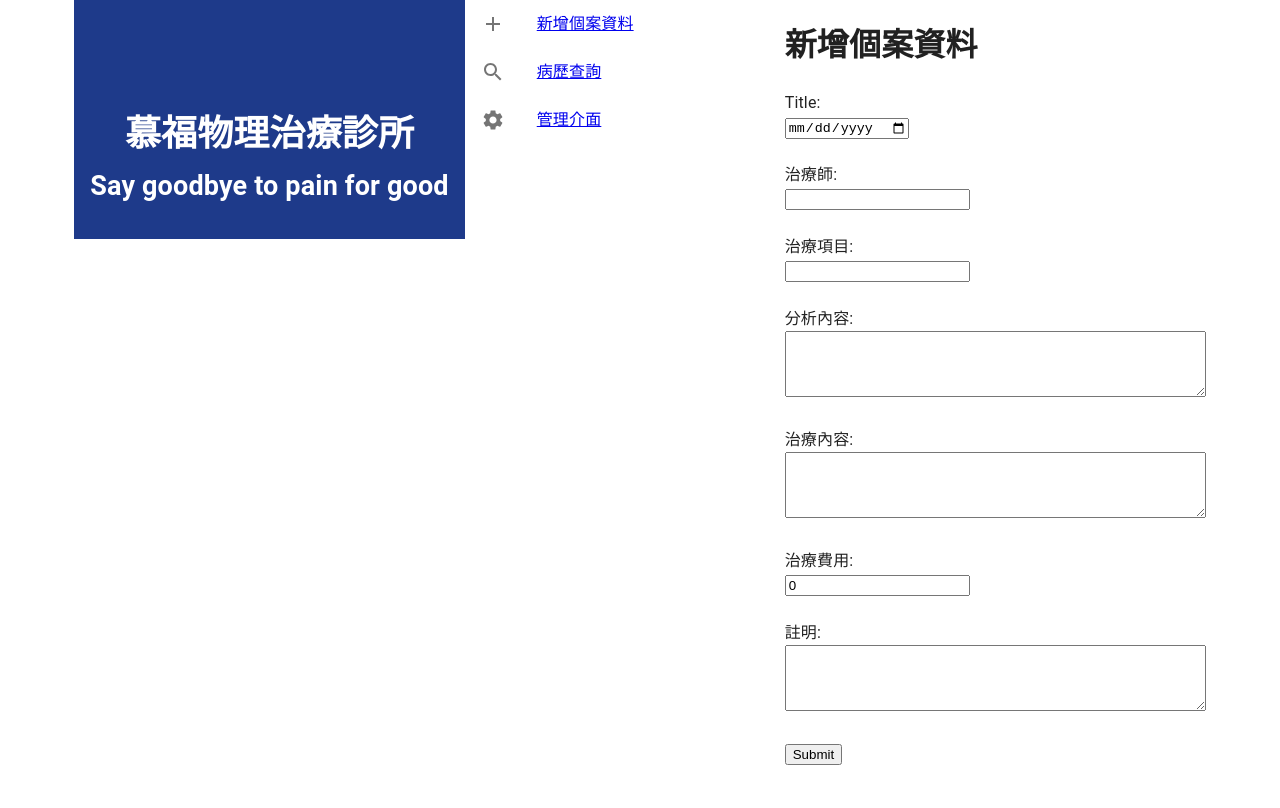
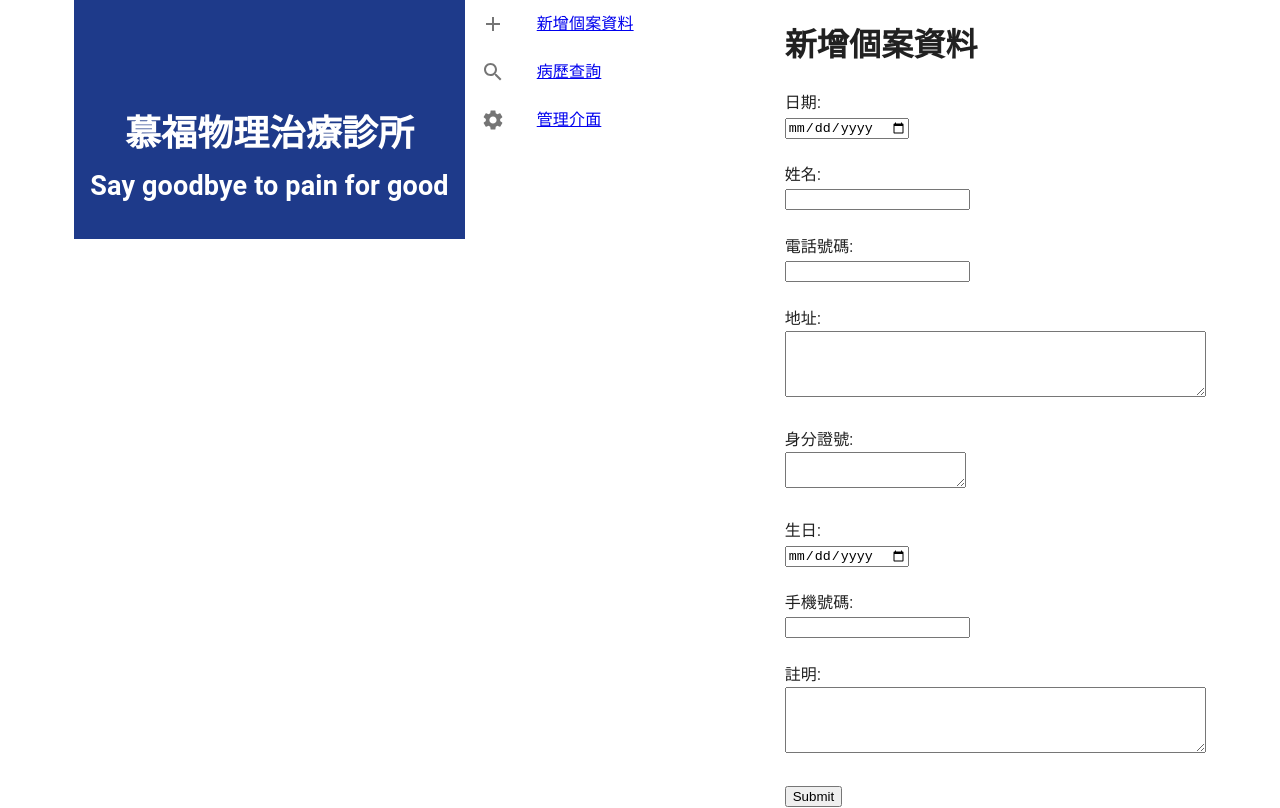
Before and after one commit to LillianChiang/mongodb-next, a Next.js app: page /AddClientForm in a window 1280 px wide. Built offline with nearby package versions, Linux system fonts and the light colour scheme.

Commit message:
fix: change the content of AddClientForm

```diff
--- a/src/app/AddClientForm/page.tsx
+++ b/src/app/AddClientForm/page.tsx
@@ -6,12 +6,13 @@ import { Navbar } from '../board/Navbar'
 
 const AddClientForm: React.FC = () => {
   const [formData, setFormData] = useState({
-    title: '',
-    therapist: '',
-    treatment: '',
-    analysis: '',
-    treatmentContent: '',
-    fee: 0,
+    date: '',
+    name: '',
+    phoneNumber: '',
+    address: '',
+    idNumber: '',
+    birthday: 0,
+    mobileNumber: '',
     notes: '',
   })
 
@@ -38,51 +39,51 @@ const AddClientForm: React.FC = () => {
           <h1>新增個案資料</h1>
 
           <form>
-          <label htmlFor="title">Title:</label>
+            <label htmlFor="date">日期:</label>
             <br />
             <input
               type="date"
-            id="title"
-            name="title"
-            value={formData.title}
+              id="date"
+              name="date"
+              value={formData.date}
               onChange={handleChange}
               className="input-field"
             />
             <br />
             <br />
 
-          <label htmlFor="therapist">治療師:</label>
+            <label htmlFor="name">姓名:</label>
             <br />
             <input
               type="text"
-            id="therapist"
-            name="therapist"
-            value={formData.therapist}
+              id="name"
+              name="name"
+              value={formData.name}
               onChange={handleChange}
               className="input-field"
             />
             <br />
             <br />
 
-          <label htmlFor="treatment">治療項目:</label>
+            <label htmlFor="phoneNumber">電話號碼:</label>
             <br />
             <input
               type="text"
-            id="treatment"
-            name="treatment"
-            value={formData.treatment}
+              id="phoneNumber"
+              name="phoneNumber"
+              value={formData.phoneNumber}
               onChange={handleChange}
               className="input-field"
             />
             <br />
             <br />
 
-          <label htmlFor="analysis">分析內容:</label>
+            <label htmlFor="address">地址:</label>
             <br />
             <textarea
-            id="analysis"
-            name="analysis"
-            value={formData.analysis}
+              id="address"
+              name="address"
+              value={formData.address}
               onChange={handleChange}
               rows={4}
               cols={50}
@@ -91,27 +92,37 @@ const AddClientForm: React.FC = () => {
             <br />
             <br />
 
-          <label htmlFor="treatmentContent">治療內容:</label>
+            <label htmlFor="idNumber">身分證號:</label>
             <br />
             <textarea
-            id="treatmentContent"
-            name="treatmentContent"
-            value={formData.treatmentContent}
+              id="idNumber"
+              name="idNumber"
+              value={formData.idNumber}
               onChange={handleChange}
-            rows={4}
-            cols={50}
               className="input-field"
             />
             <br />
             <br />
 
-          <label htmlFor="fee">治療費用:</label>
+            <label htmlFor="birthday">生日:</label>
             <br />
             <input
-            type="number"
-            id="fee"
-            name="fee"
-            value={formData.fee}
+              type="date"
+              id="date"
+              name="date"
+              value={formData.date}
+              onChange={handleChange}
+              className="input-field"
+            />
+            <br />
+            <br />
+            <label htmlFor="phoneNumber">手機號碼:</label>
+            <br />
+            <input
+              type="text"
+              id="phoneNumber"
+              name="phoneNumber"
+              value={formData.phoneNumber}
               onChange={handleChange}
               className="input-field"
             />
@@ -137,7 +148,6 @@ const AddClientForm: React.FC = () => {
         </div>
       </div>
     </div>
-
   )
 }
 
```
Lines whose indentation alone changed are shown as unchanged.
